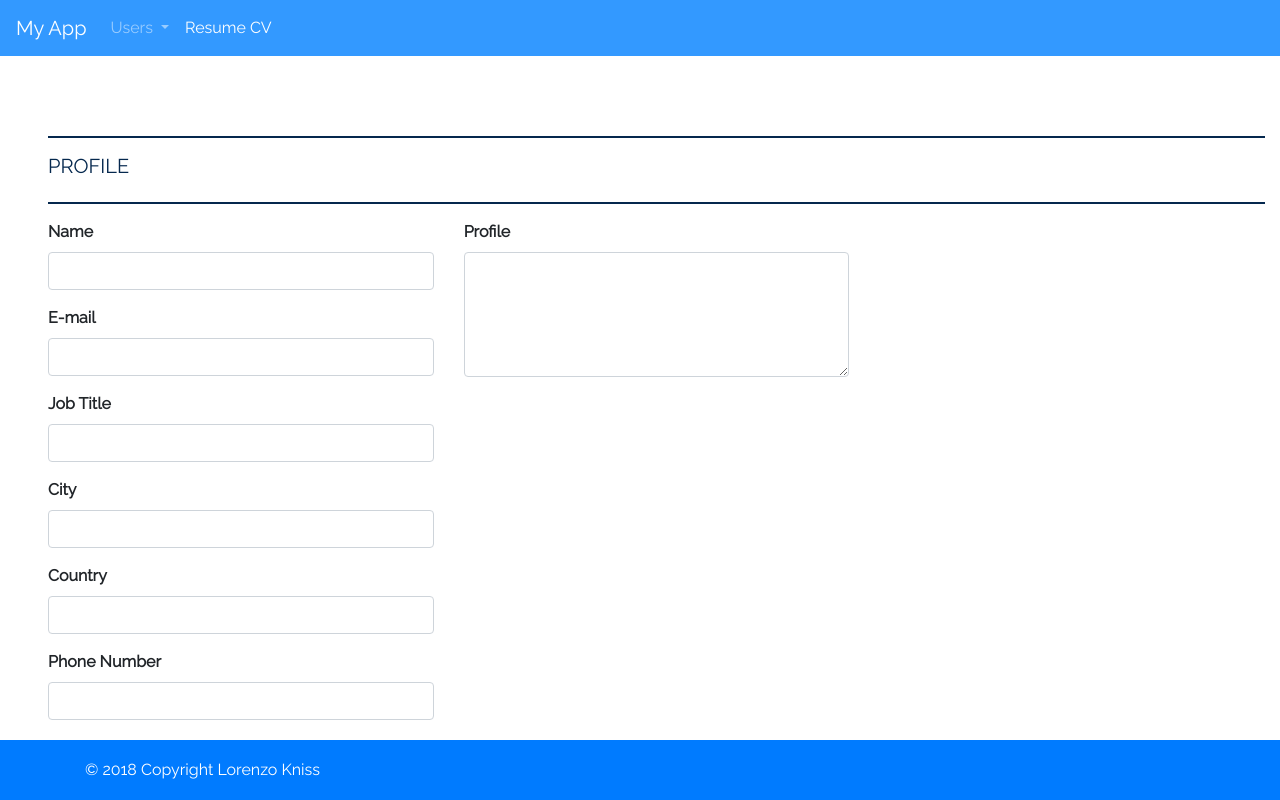
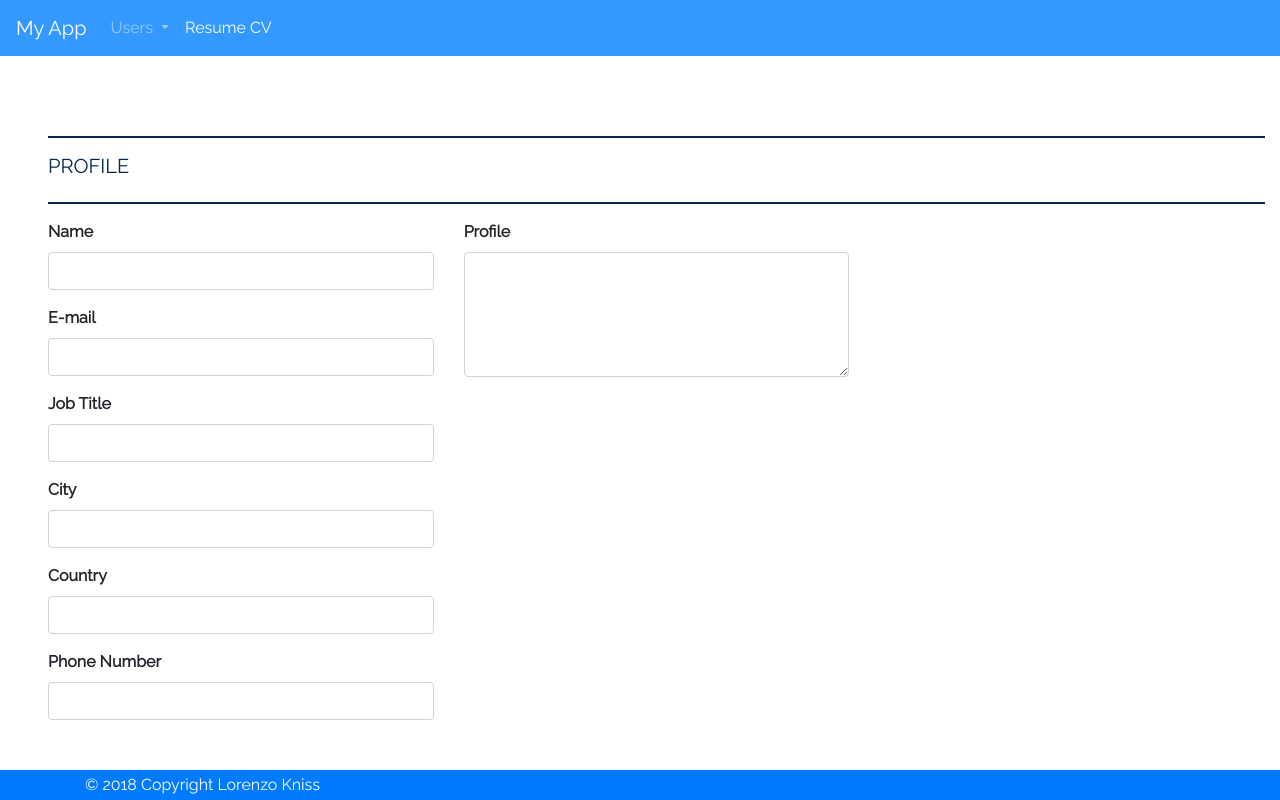
Before and after one commit to lorenzofk/app-vue, a Vue app: page /resume in a window 1280 px wide. Built offline with nearby package versions, Linux system fonts and the light colour scheme; the HTML template or start-up script is replaced by a standard one.

Commit message:
Little change in body height to prevent the overflow of the footer

```diff
--- a/src/components/Footer.vue
+++ b/src/components/Footer.vue
@@ -21,11 +21,11 @@ export default {
 <style scoped>
 
   .footer {
-      position: absolute;
+      position: fixed;
       bottom: 0;
       width: 100%;
-      height: 60px;
-      line-height: 60px;
+      height: 30px;
+      line-height: 30px;
       background-color: #007bff;
   }
 
```
